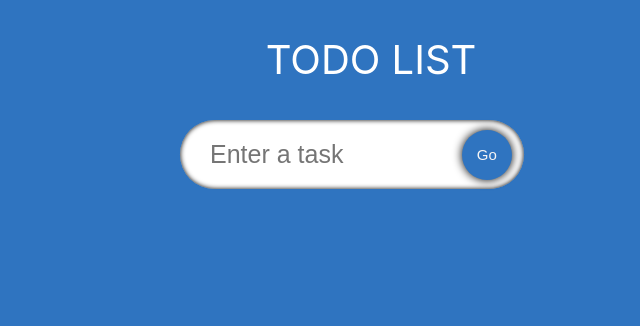
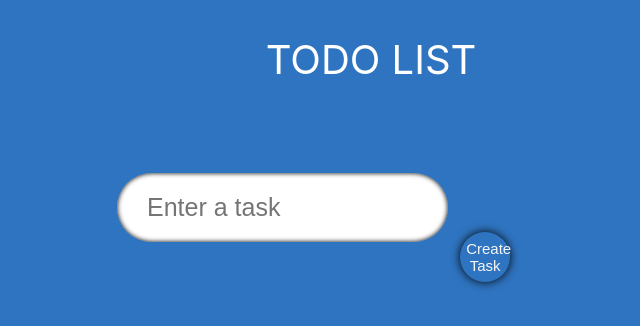
Before and after one commit to mrauthentik/Vatuu, a React (Vite) app in the folder react-typescript-demo/: page / in a window 1280 px wide. Shown: the top 326 px of the page, without its empty margins (269-909 px from the left). Built offline with nearby package versions, Linux system fonts and the light colour scheme.

Commit message:
made changes

```diff
--- a/react-typescript-demo/src/components/InputField.tsx
+++ b/react-typescript-demo/src/components/InputField.tsx
@@ -31,7 +31,7 @@ const InputField: React.FC <Props> = ({todo, setTodos,handleAdd}) =>{
 
                     }
                  />
-            <button className="btn" type="submit" >Go</button>
+            <button className="btn" type="submit" >Create Task</button>
             </form>
         </div>
     )
--- a/react-typescript-demo/src/index.css
+++ b/react-typescript-demo/src/index.css
@@ -69,11 +69,13 @@ h1{
   outline: none;
 }
 .btn{
-  position: absolute;
+  position:relative;
   width: 50px;
   height:50px ;
   margin: 12px;
   border-radius: 50px;
+  margin-top: 7rem;
+  margin-right: 4rem;
   right: 0;
   border: none;
   font-size: 15px;
```
